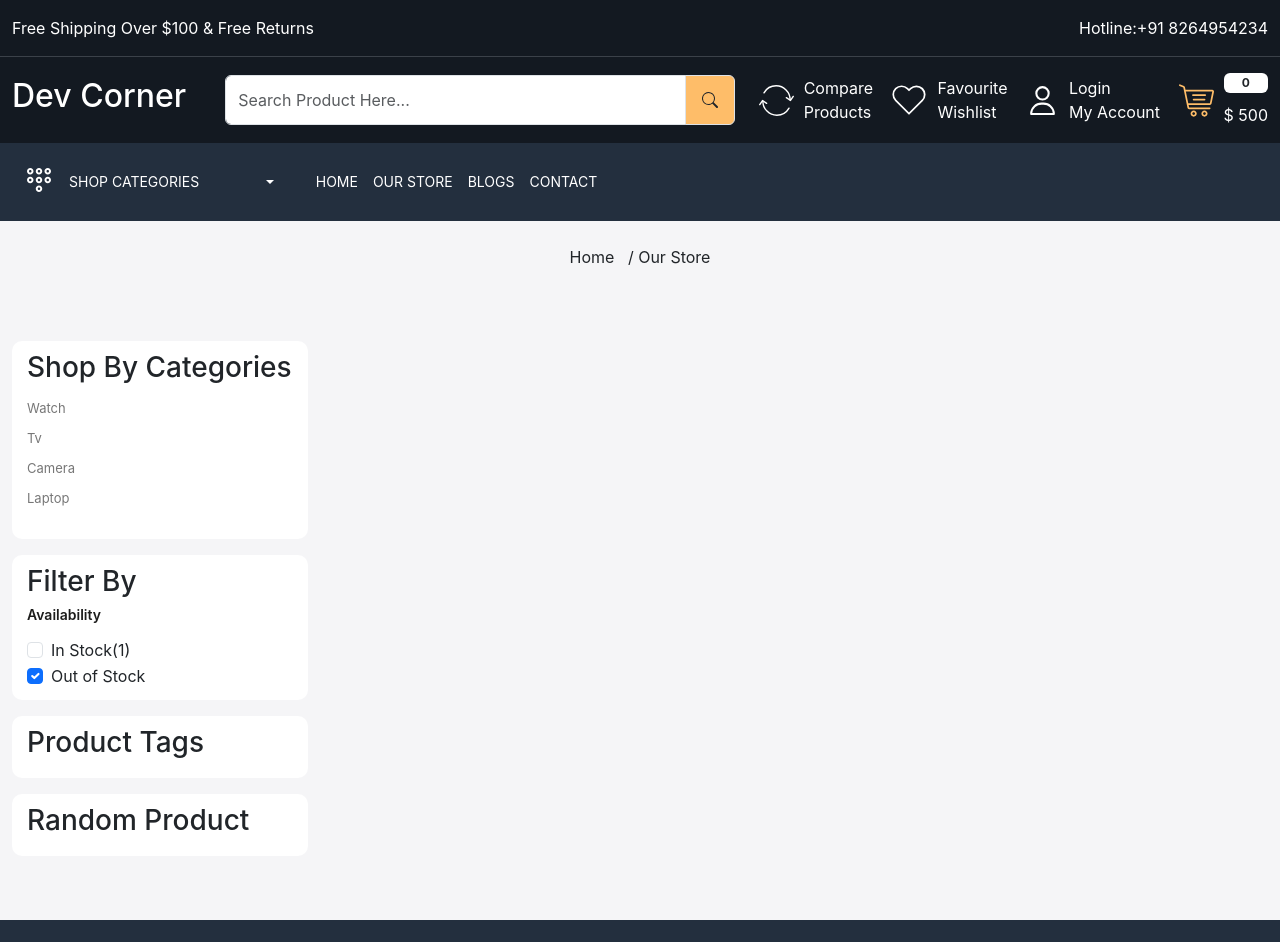
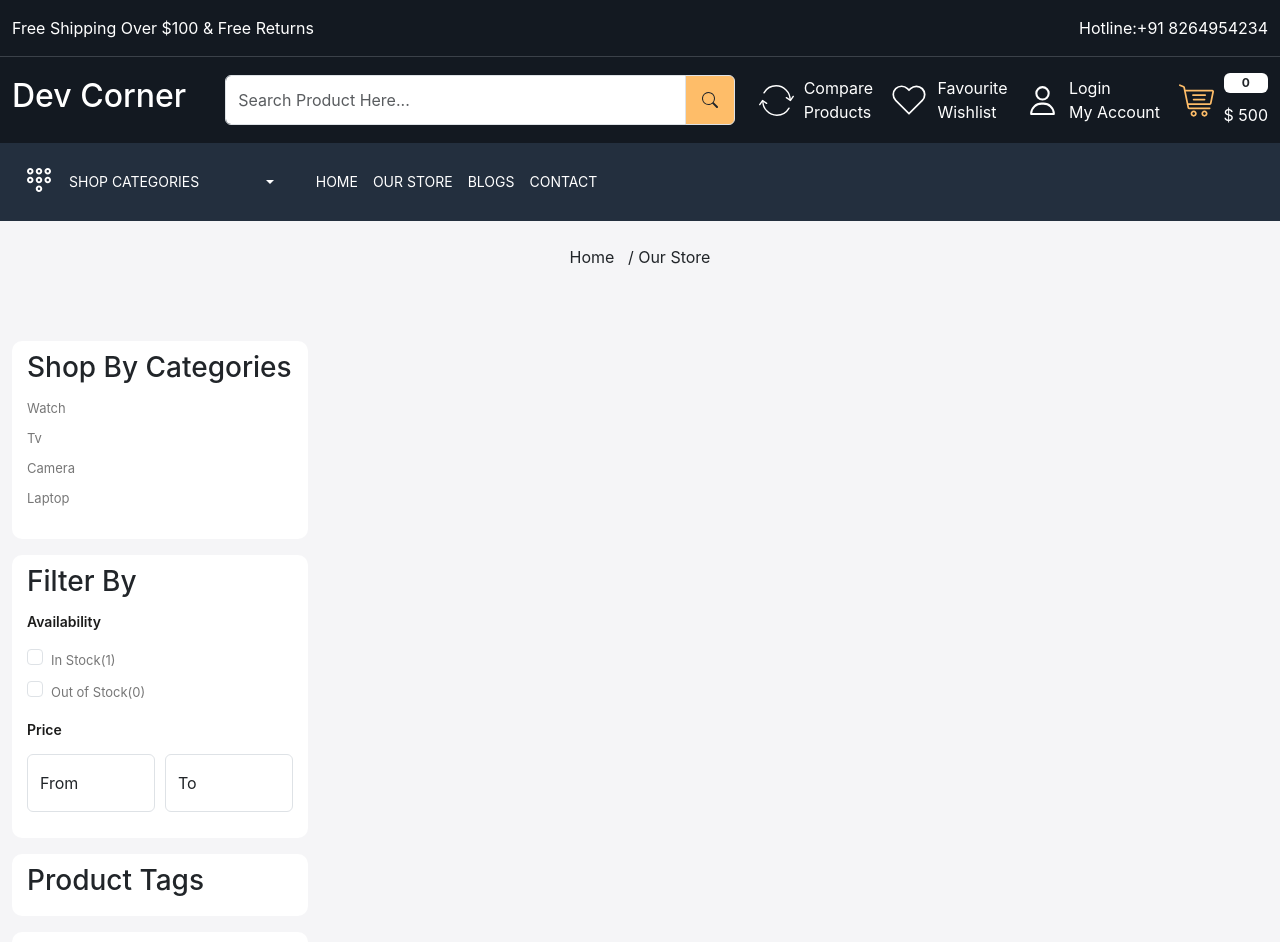
Before and after one commit to yanapeshko/web-shop, a React (Create React App) app: page /store in a window 1280 px wide. Shown: the top 942 px of the page. Built offline with nearby package versions, Linux system fonts and the light colour scheme.

Commit message:
added inputs to OurStore

```diff
--- a/src/App.css
+++ b/src/App.css
@@ -341,18 +341,28 @@ fotter .input-group-text {
   color: var(--color-1c1c1b);
   margin-bottom: 20px;
 }
-.filter-card ul {
+.filter-card ul,
+.filter-card .form-check-label {
   list-style-type: none;
   font-size: 13px;
   line-height: 30px;
   color: var(--color-777777);
   cursor: pointer;
 }
+.filter-card .form-check-input:focus {
+  box-shadow: none;
+  border-color: rgba(0, 0, 0, 0.25);
+}
+.filter-card .form-check-input:checked {
+  background-color: var(--color-febd69);
+  border-color: var(--color-febd69);
+}
 .sub-title {
   font-size: 14px;
   font-weight: 600;
   color: var(--color-1c1c1b);
   margin-bottom: 15px;
+  margin-top: 15px;
 }
 /* Our Store End */
 /* Home Page End */ ;
--- a/src/pages/OurStore.jsx
+++ b/src/pages/OurStore.jsx
@@ -26,6 +26,7 @@ const OurStore = () => {
                 <h3>Filter By</h3>
                 <div>
                   <h5 className="sub-title">Availability</h5>
+                  <div>
                     <div className="form-check">
                       <input
                         className="form-check-input"
@@ -43,11 +44,32 @@ const OurStore = () => {
                         type="checkbox"
                         value=""
                         id=""
-                      checked
                       />
                       <label className="form-check-label" htmlFor="">
-                      Out of Stock
+                        Out of Stock(0)
                       </label>
+                    </div>
+                  </div>
+                  <h5 className="sub-title">Price</h5>
+                  <div className="d-flex align-items-center gap-10">
+                    <div className="form-floating mb-3">
+                      <input
+                        type="email"
+                        className="form-control py-1"
+                        id="floatingInput"
+                        placeholder="From"
+                      />
+                      <label htmlFor="floatingInput">From</label>
+                    </div>
+                    <div className="form-floating mb-3">
+                      <input
+                        type="email"
+                        className="form-control py-1"
+                        id="floatingInput1"
+                        placeholder="To"
+                      />
+                      <label htmlFor="floatingInput1">To</label>
+                    </div>
                   </div>
                 </div>
               </div>
```
Lines whose indentation alone changed are shown as unchanged.
